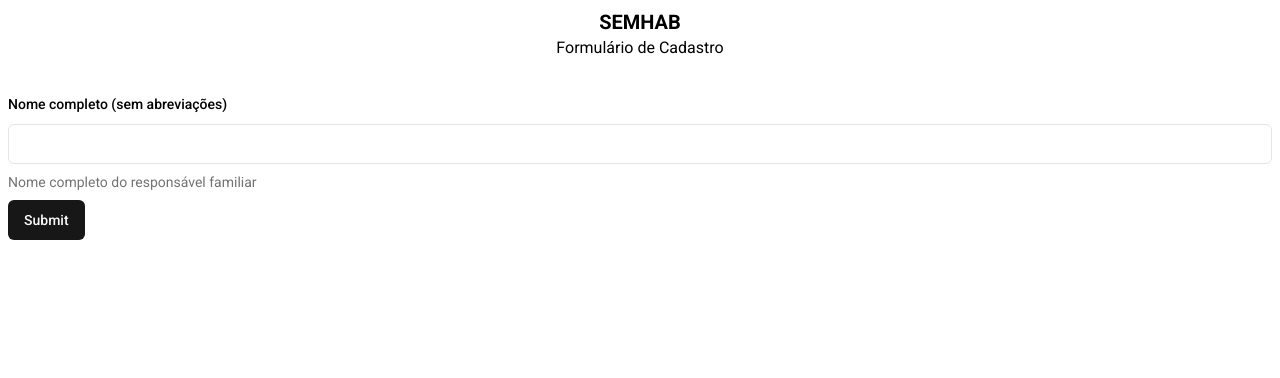
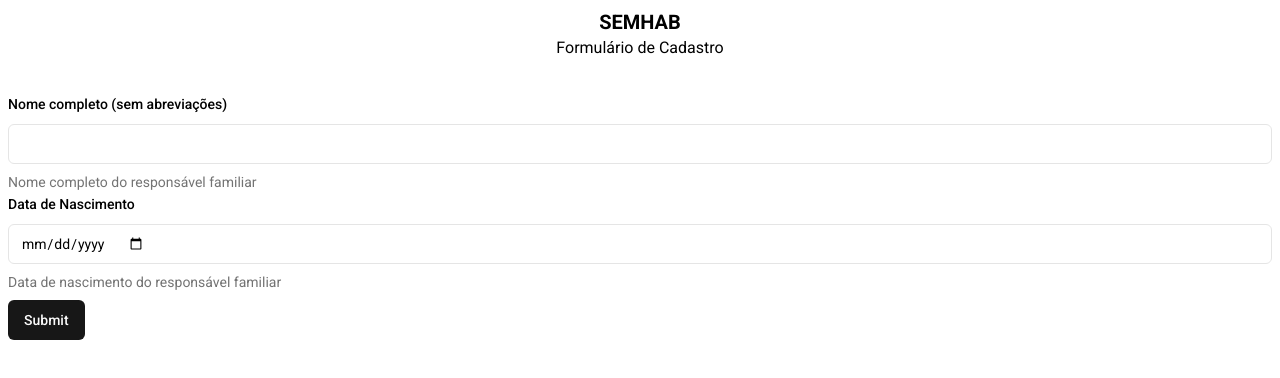
Before and after one commit to joaopedroaat/cadastro-semhab, a React (Vite) app: page / in a window 1280 px wide. Shown: the top 378 px of the page. Built offline with nearby package versions, Linux system fonts and the light colour scheme.

Commit message:
Add birthdate field

```diff
--- a/src/App.tsx
+++ b/src/App.tsx
@@ -1,5 +1,3 @@
-"use client";
-
 import { zodResolver } from "@hookform/resolvers/zod";
 import { useForm } from "react-hook-form";
 import { z } from "zod";
@@ -20,6 +18,7 @@
   name: z.string().min(3, {
     message: "Nome deve conter no mínimo 3 caracteres",
   }),
+  birthDate: z.string(),
 });
 
 export function App() {
@@ -27,6 +26,7 @@
     resolver: zodResolver(FormSchema),
     defaultValues: {
       name: "",
+      birthDate: new Date().toString(),
     },
   });
 
@@ -61,6 +61,23 @@
               )}
             />
 
+            <FormField
+              control={form.control}
+              name="birthDate"
+              render={({ field }) => (
+                <FormItem>
+                  <FormLabel>Data de Nascimento</FormLabel>
+                  <FormControl>
+                    <Input type="date" {...field} />
+                  </FormControl>
+                  <FormDescription>
+                    Data de nascimento do responsável familiar
+                  </FormDescription>
+                  <FormMessage />
+                </FormItem>
+              )}
+            />
+
             <Button className="mt-2" type="submit">
               Submit
             </Button>
```
